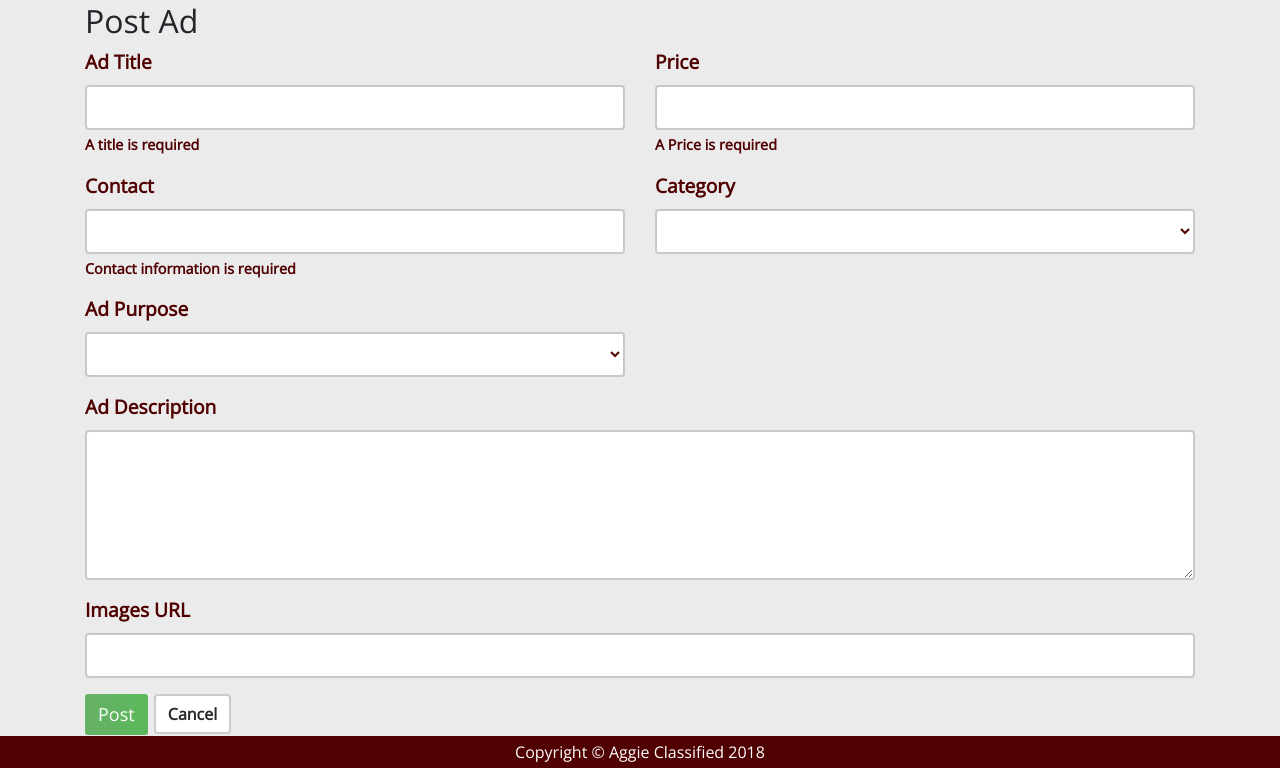
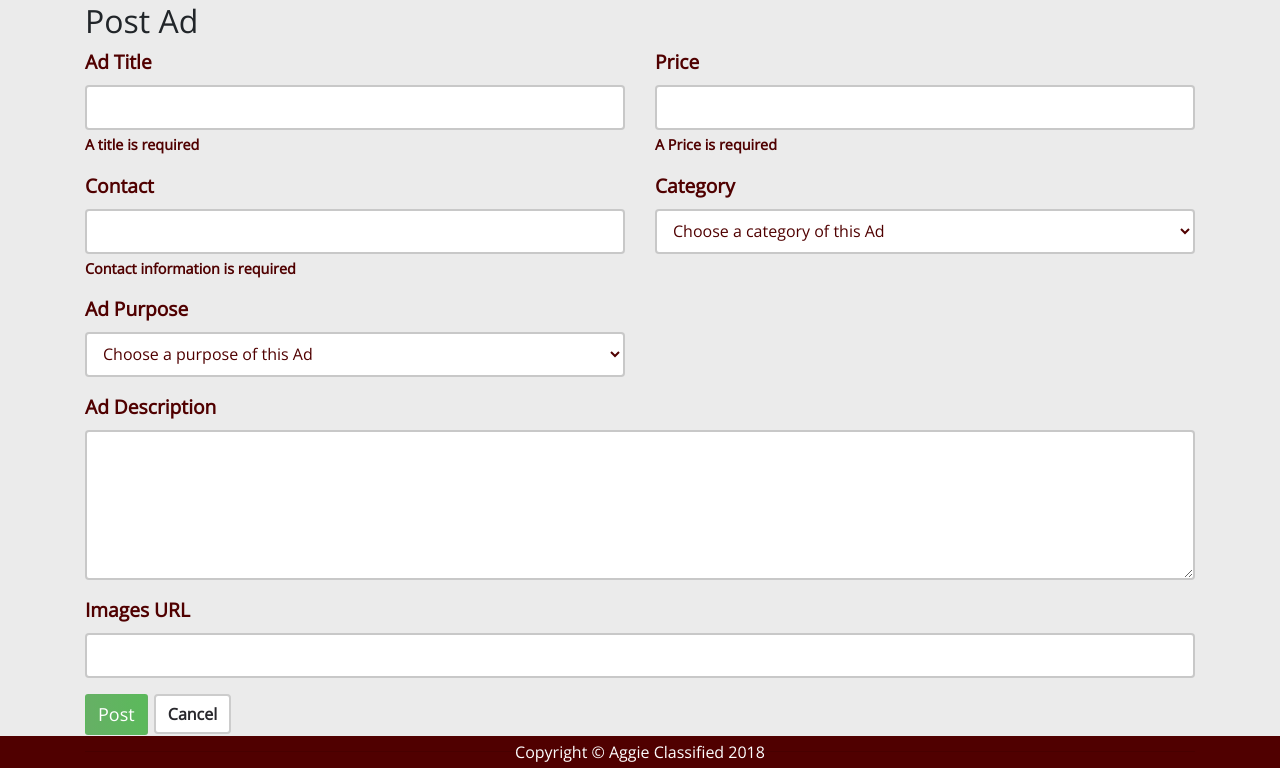
Before and after one commit to ruizhu/631-Project, a PHP site: page /post-ad.php in a window 1280 px wide. Shown: the part 134-902 px from the top of the page. Run offline with PHP 8.4, Linux system fonts and the light colour scheme; the visitor is signed in with stand-in values (Sample User, id 1).

Commit message:
add dropdown list placeholder for post ad

```diff
--- a/post-ad.php
+++ b/post-ad.php
@@ -62,7 +62,7 @@
             <div class="form-group">
               <label for="category">Category</label>
               <select class="form-control" name="category" style="height: 45px;" required>
-                <option disabled selected value style="display:none"> </option>
+                <option class="text-grey" disabled selected value style="display:none">Choose a category of this Ad</option>
                 <option>Activity Partners</option>
                 <option>Collections</option>
                 <option>Books</option>
@@ -83,7 +83,7 @@
             <div class="form-group">
               <label for="purpose">Ad Purpose</label>
               <select class="form-control" name="purpose" style="height: 45px;" required>
-                <option disabled selected value style="display:none"> </option>
+                <option class="text-grey" disabled selected value style="display:none">Choose a purpose of this Ad</option>
                 <option>Looking</option>
                 <option>Selling</option>
               </select>
```
